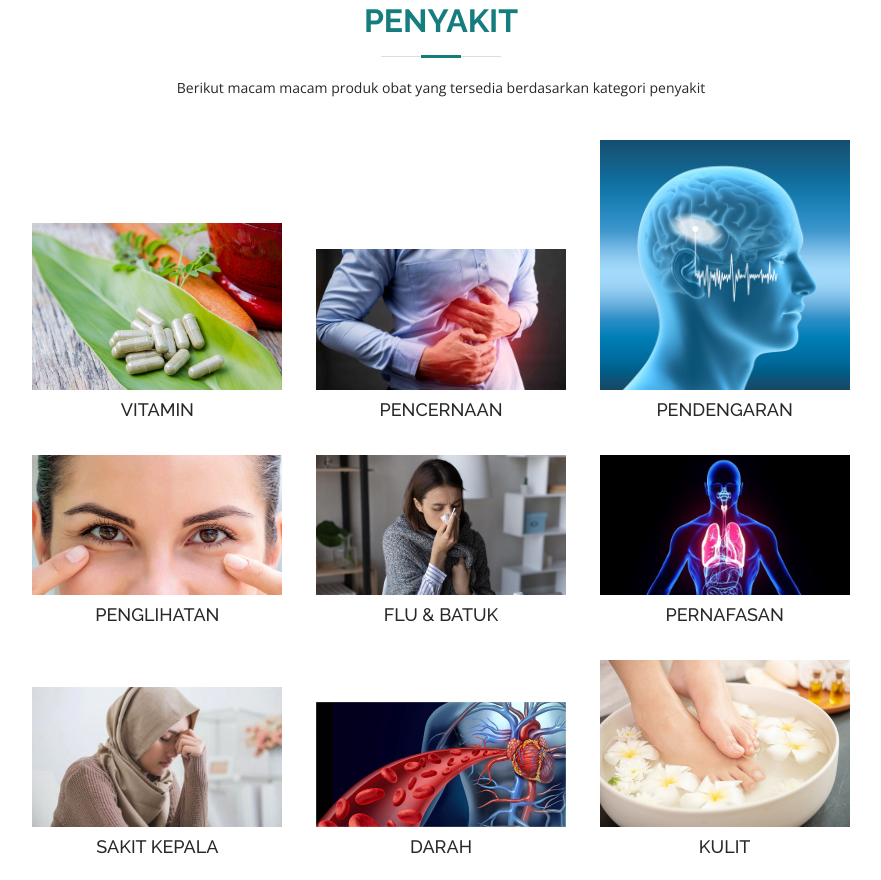
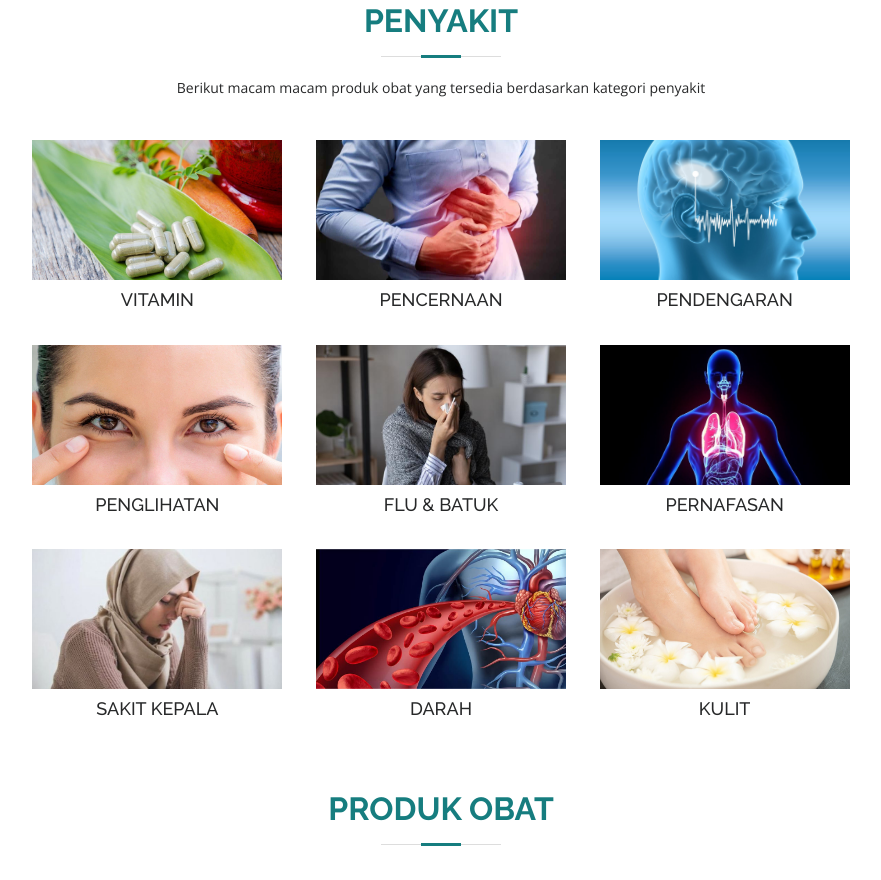
Before and after one commit to Mizue01/My_Farma, a plain HTML site: page index.html in a window 1280 px wide. Shown: the part 1985-2865 px from the top of the page, without its empty margins (249-1130 px from the left). Drawn offline with nearby package versions, Linux system fonts and the light colour scheme.

Commit message:
fix size product

```diff
--- a/index.html
+++ b/index.html
@@ -383,55 +383,55 @@
             <ul id="portfolio-flters">
               <li data-filter=".filter-vitamin">
                 <div class="portfolio-wrap portfolio-info">
-                  <img src="assets/img/Filter/vitamin.jpg" alt="" srcset="" width="250px">
+                  <img src="assets/img/Filter/vitamin.jpg" alt="" srcset="" width="250px" height="140px" style="object-fit: cover;">
                   <h4>Vitamin</h4>
                 </div>
               </li>
               <li data-filter=".filter-pencernaan">
                 <div class="portfolio-wrap portfolio-info">
-                  <img src="assets/img/Filter/pencernaan.jpg" alt="" srcset="" width="250px">
+                  <img src="assets/img/Filter/pencernaan.jpg" alt="" srcset="" width="250px" height="140px" style="object-fit: cover;">
                   <h4>Pencernaan</h4>
                 </div>
               </li>
               <li data-filter=".filter-pendengaran">
                 <div class="portfolio-wrap portfolio-info">
-                  <img src="assets/img/Filter/pendengaran.jpeg" alt="" srcset="" width="250px">
+                  <img src="assets/img/Filter/pendengaran.jpeg" alt="" srcset="" width="250px" height="140px" style="object-fit: cover;">
                   <h4>Pendengaran</h4>
                 </div>
               </li>
               <li data-filter=".filter-penglihatan">
                 <div class="portfolio-wrap portfolio-info">
-                  <img src="assets/img/Filter/penglihatan.webp" alt="" srcset="" width="250px">
+                  <img src="assets/img/Filter/penglihatan.webp" alt="" srcset="" width="250px" height="140px" style="object-fit: cover;">
                   <h4>Penglihatan</h4>
                 </div>
               </li>
               <li data-filter=".filter-flu_batuk">
                 <div class="portfolio-wrap portfolio-info">
-                  <img src="assets/img/Filter/flu & batuk.jpg" alt="" srcset="" width="250px">
+                  <img src="assets/img/Filter/flu & batuk.jpg" alt="" srcset="" width="250px" height="140px" style="object-fit: cover;">
                   <h4>Flu & Batuk</h4>
                 </div>
               </li>
               <li data-filter=".filter-pernafasan">
                 <div class="portfolio-wrap portfolio-info">
-                  <img src="assets/img/Filter/pernafasan.jpg" alt="" srcset="" width="250px">
+                  <img src="assets/img/Filter/pernafasan.jpg" alt="" srcset="" width="250px" height="140px" style="object-fit: cover;">
                   <h4>Pernafasan</h4>
                 </div>
               </li>
               <li data-filter=".filter-sakit_kepala">
                 <div class="portfolio-wrap portfolio-info">
-                  <img src="assets/img/Filter/sakit kepala.jpg" alt="" srcset="" width="250px">
+                  <img src="assets/img/Filter/sakit kepala.jpg" alt="" srcset="" width="250px" height="140px" style="object-fit: cover;">
                   <h4>Sakit Kepala</h4>
                 </div>
               </li>
               <li data-filter=".filter-darah">
                 <div class="portfolio-wrap portfolio-info">
-                  <img src="assets/img/Filter/darah.jpg" alt="" srcset="" width="250px">
+                  <img src="assets/img/Filter/darah.jpg" alt="" srcset="" width="250px" height="140px" style="object-fit: cover;">
                   <h4>Darah</h4>
                 </div>
               </li>
               <li data-filter=".filter-kulit">
                 <div class="portfolio-wrap portfolio-info">
-                  <img src="assets/img/Filter/kulit.jpg" alt="" srcset="" width="250px">
+                  <img src="assets/img/Filter/kulit.jpg" alt="" srcset="" width="250px" height="140px" style="object-fit: cover;">
                   <h4>Kulit</h4>
                 </div>
               </li>
```
